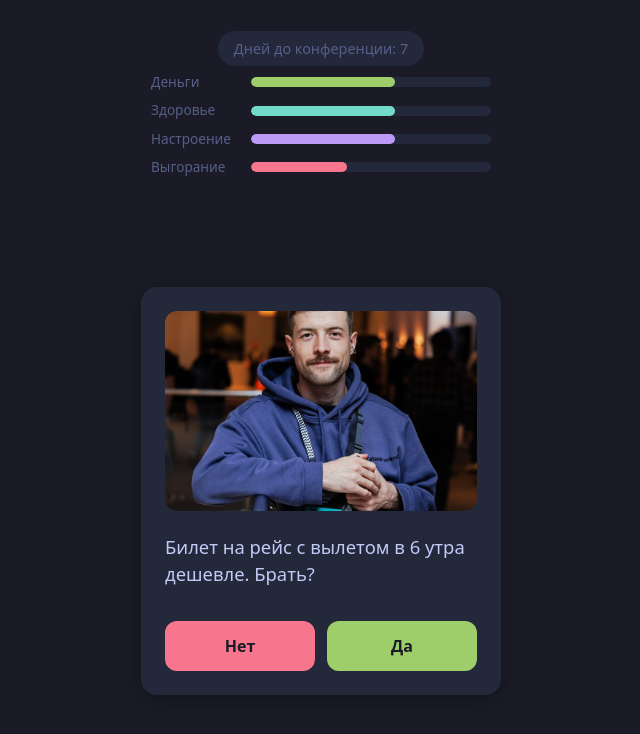
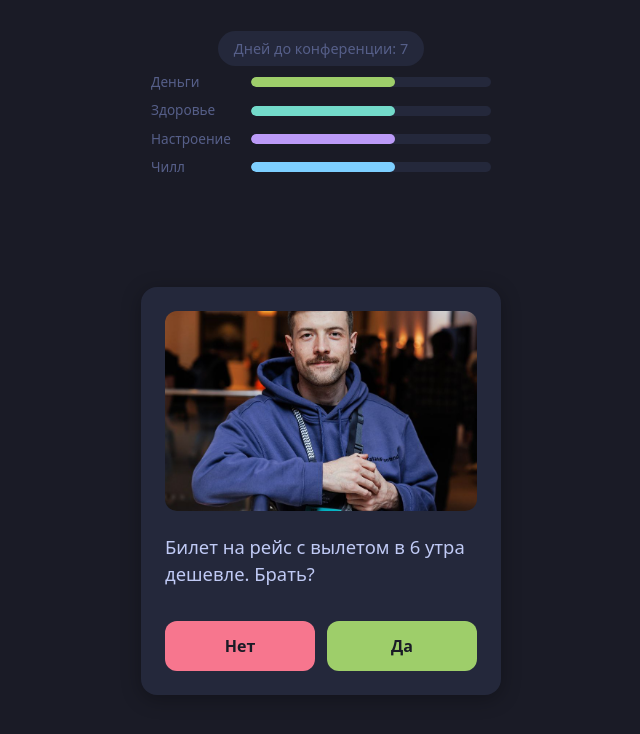
Before and after one commit to tgafiulin/holyjs_reignsgame, a React (Vite) app: page / in a window 1280 px wide. Both pictures are taken after a click on the button "В путь". Shown: the top 734 px of the page, without its empty margins (319-959 px from the left). Built offline with nearby package versions, Linux system fonts and the light colour scheme.

Commit message:
вместо выгорания теперь чилл

```diff
--- a/src/components/ResourceBars.tsx
+++ b/src/components/ResourceBars.tsx
@@ -13,20 +13,22 @@ const KEYS: ResourceKey[] = ['money', 'health', 'mood', 'burnout'];
 
 export function ResourceBars({ money, health, mood, burnout }: ResourceBarsProps) {
   const values = { money, health, mood, burnout };
-  const isInverse = (key: ResourceKey) => key === 'burnout'; // high = bad
+  // chill = MAX - burnout: high chill = good, low chill = bad (выгорел)
+  const displayValues = { ...values, burnout: MAX_RESOURCE - burnout };
 
   return (
     <div className="resource-bars">
       {KEYS.map((key) => {
-        const value = values[key];
+        const value = displayValues[key];
         const pct = (value / MAX_RESOURCE) * 100;
-        const color = isInverse(key)
-          ? value >= MAX_RESOURCE
-            ? 'var(--danger)'
-            : 'var(--burnout)'
-          : value <= 0
-            ? 'var(--danger)'
-            : `var(--${key})`;
+        const color =
+          key === 'burnout'
+            ? value <= 0
+              ? 'var(--danger)'
+              : 'var(--chill)'
+            : value <= 0
+              ? 'var(--danger)'
+              : `var(--${key})`;
         return (
           <div key={key} className="resource-row">
             <span className="resource-label">{RESOURCE_LABELS[key]}</span>
--- a/src/index.css
+++ b/src/index.css
@@ -15,6 +15,7 @@
   --health: #73daca;
   --mood: #bb9af7;
   --burnout: #f7768e;
+  --chill: #7dcfff;
   --danger: #f7768e;
   --yes: #9ece6a;
   --no: #f7768e;
--- a/src/pages/GameOver.tsx
+++ b/src/pages/GameOver.tsx
@@ -4,7 +4,7 @@ const REASON_TEXTS: Record<GameOverReason, string> = {
   money: 'Закончились деньги — поездка сорвалась.',
   health: 'Здоровье подвело — до конференции не добрался.',
   mood: 'Настроение на нуле — решил остаться дома.',
-  burnout: 'Выгорание добило — пришлось отменить поездку.',
+  burnout: 'Ты выгорел.',
 };
 
 interface GameOverProps {
--- a/src/pages/Menu.tsx
+++ b/src/pages/Menu.tsx
@@ -7,7 +7,7 @@ export function Menu({ onStart }: MenuProps) {
     <div className="screen screen-menu">
       <h1 className="title">До конференции</h1>
       <p className="subtitle">
-        Осталось 7 дней. Держи в балансе деньги, здоровье, настроение и выгорание — и доберись до конференции.
+        Осталось 7 дней. Держи в балансе деньги, здоровье, настроение и чилл — и доберись до конференции.
       </p>
       <button type="button" className="btn btn-primary" onClick={onStart}>
         В путь
--- a/src/shared/constants.ts
+++ b/src/shared/constants.ts
@@ -21,5 +21,5 @@ export const RESOURCE_LABELS: Record<
   money: 'Деньги',
   health: 'Здоровье',
   mood: 'Настроение',
-  burnout: 'Выгорание',
+  burnout: 'Чилл',
 };
```
